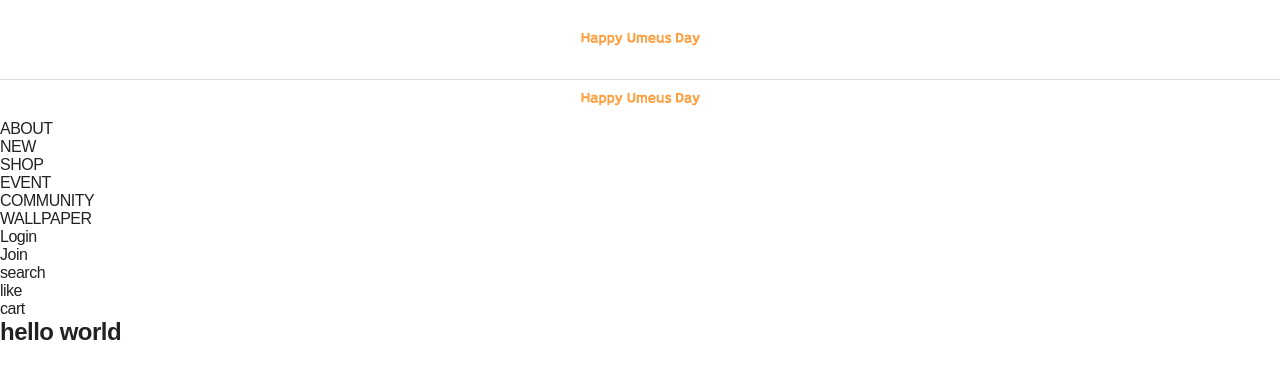
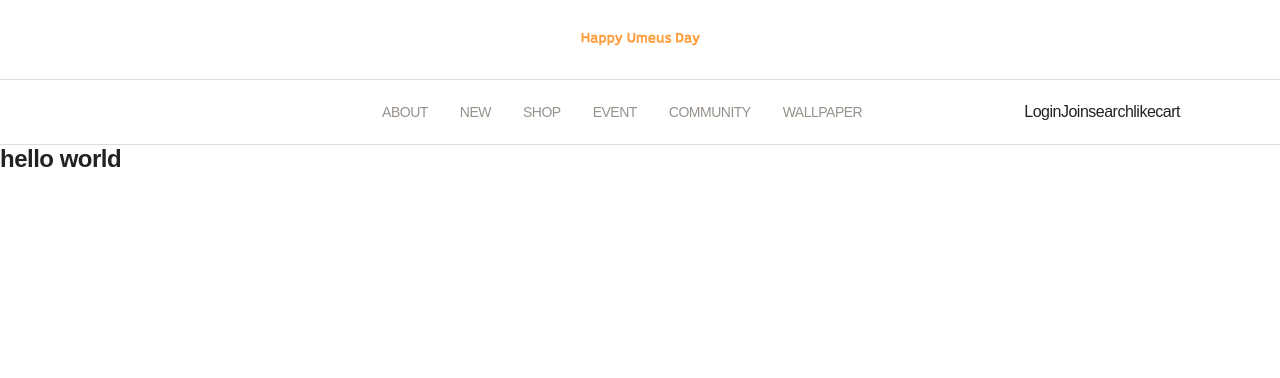
Before and after one commit to Kimbangul/umeus, a Next.js app: page / in a window 1280 px wide. Shown: the top 378 px of the page. Built offline with nearby package versions, Linux system fonts and the light colour scheme; a web font is replaced by a local one.

Commit message:
style: add style

```diff
--- a/src/style/components/layout/Header.scss
+++ b/src/style/components/layout/Header.scss
@@ -1,5 +1,6 @@
 .Header {
   $Header: &;
+  border-bottom: 0.1rem solid $border01;
 
   width: 100%;
   // height: 8rem;
@@ -18,4 +19,40 @@
       height: 100%;
     }
   }
+
+  &__inner {
+    @include max-width-container;
+    @include flex(space-between, center);
+    padding-top: 1.2rem;
+    padding-bottom: 1.2rem;
+
+    .Logo {
+      overflow: hidden;
+      a {
+        transform: translateX(-100%);
+      }
+    }
+  }
+
+  &__menu {
+    &-list {
+      @include flex(flex-start, center, 2.4rem);
+    }
+    &-item {
+      a {
+        padding: 1.2rem 0.4rem;
+        font-size: 1.4rem;
+        color: $third;
+        transition: color 0.3s;
+
+        &:hover {
+          color: $main;
+        }
+      }
+    }
+  }
+
+  &__mymenu {
+    @include flex();
+  }
 }
--- a/src/style/variable.scss
+++ b/src/style/variable.scss
@@ -21,6 +21,10 @@ $text04: #333;
 $text05: #222;
 $text06: #111;
 
+$main: #ff9c44;
+$second: #70655b;
+$third: #97918b;
+
 $text-b01: #718096;
 
 $border01: #ddd;
```
